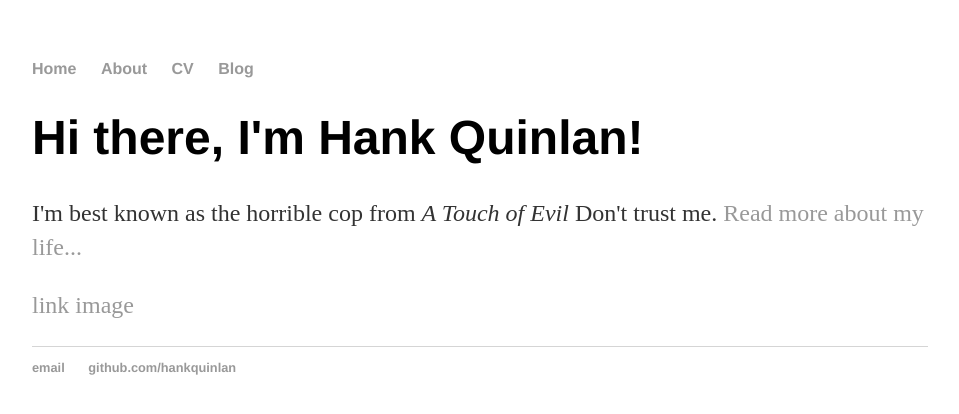
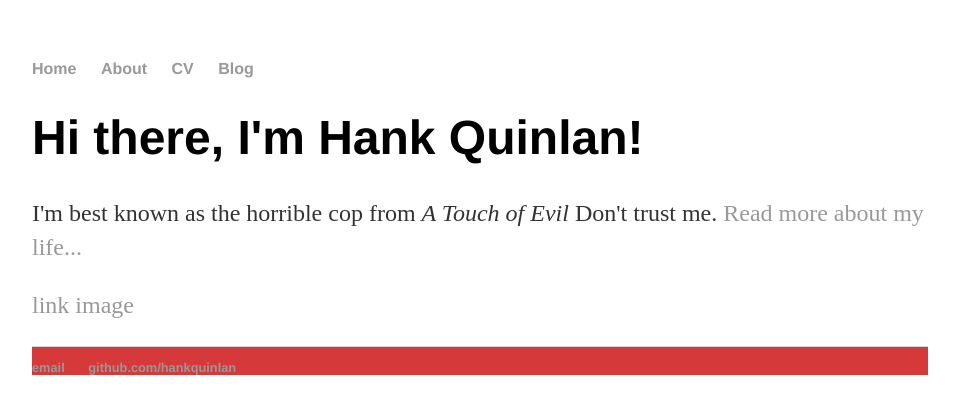
Before and after one commit to brentmobbs/brentmobbs.github.io, a Jekyll site: the page built from index.html, in a window 1280 px wide. Shown: the top 414 px of the page, without its empty margins (160-1119 px from the left). Built offline with Jekyll 4.4.1, drawn with Linux system fonts in a browser that asks for light colours.

Commit message:
Update main.css

```diff
--- a/css/main.css
+++ b/css/main.css
@@ -31,6 +31,7 @@ p {
 footer {
     border-top: 1px solid #d5d5d5;
     font-size: .8em;
+    background-color: #D53939;
 }
 
 ul.posts {
```
